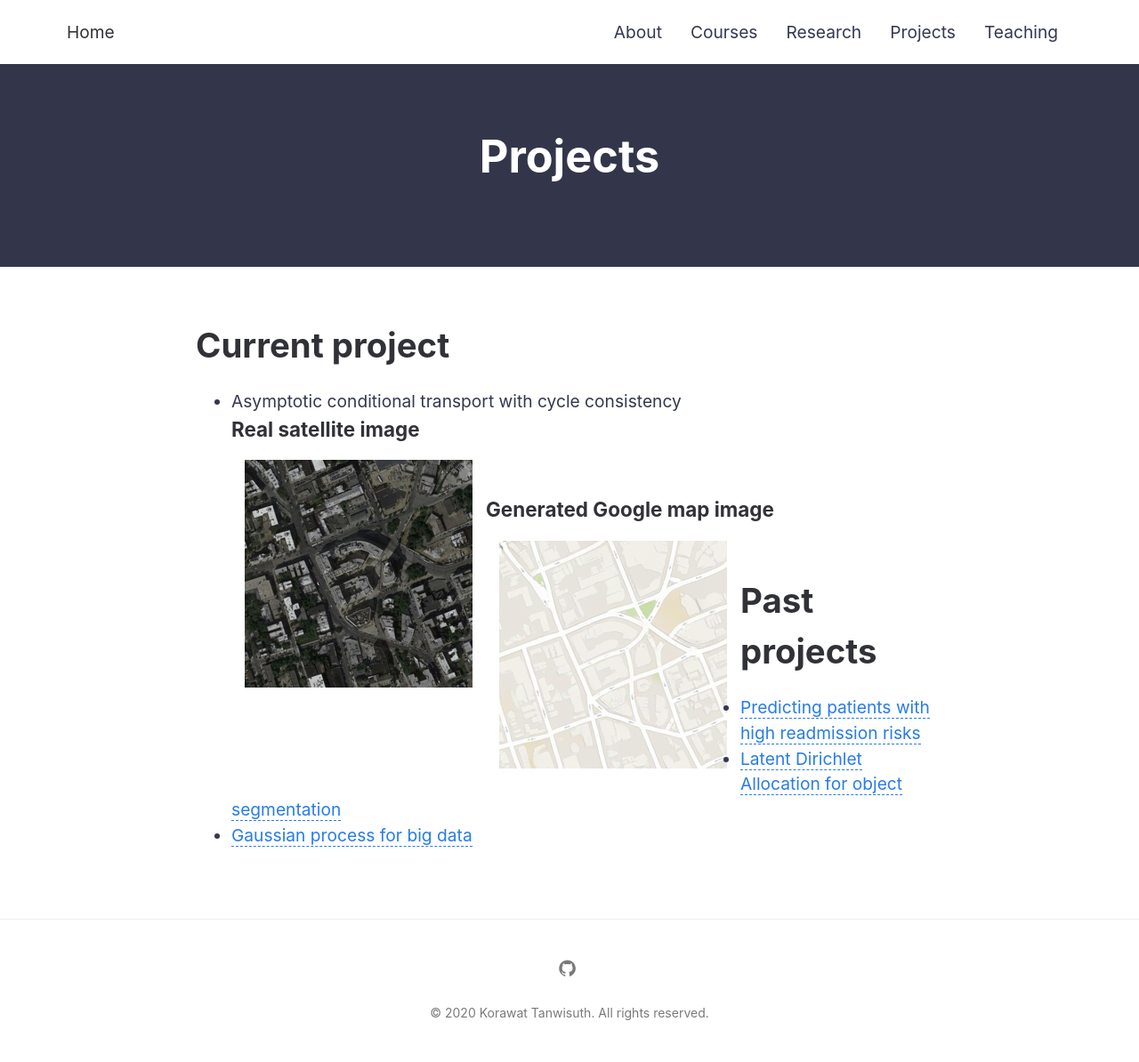
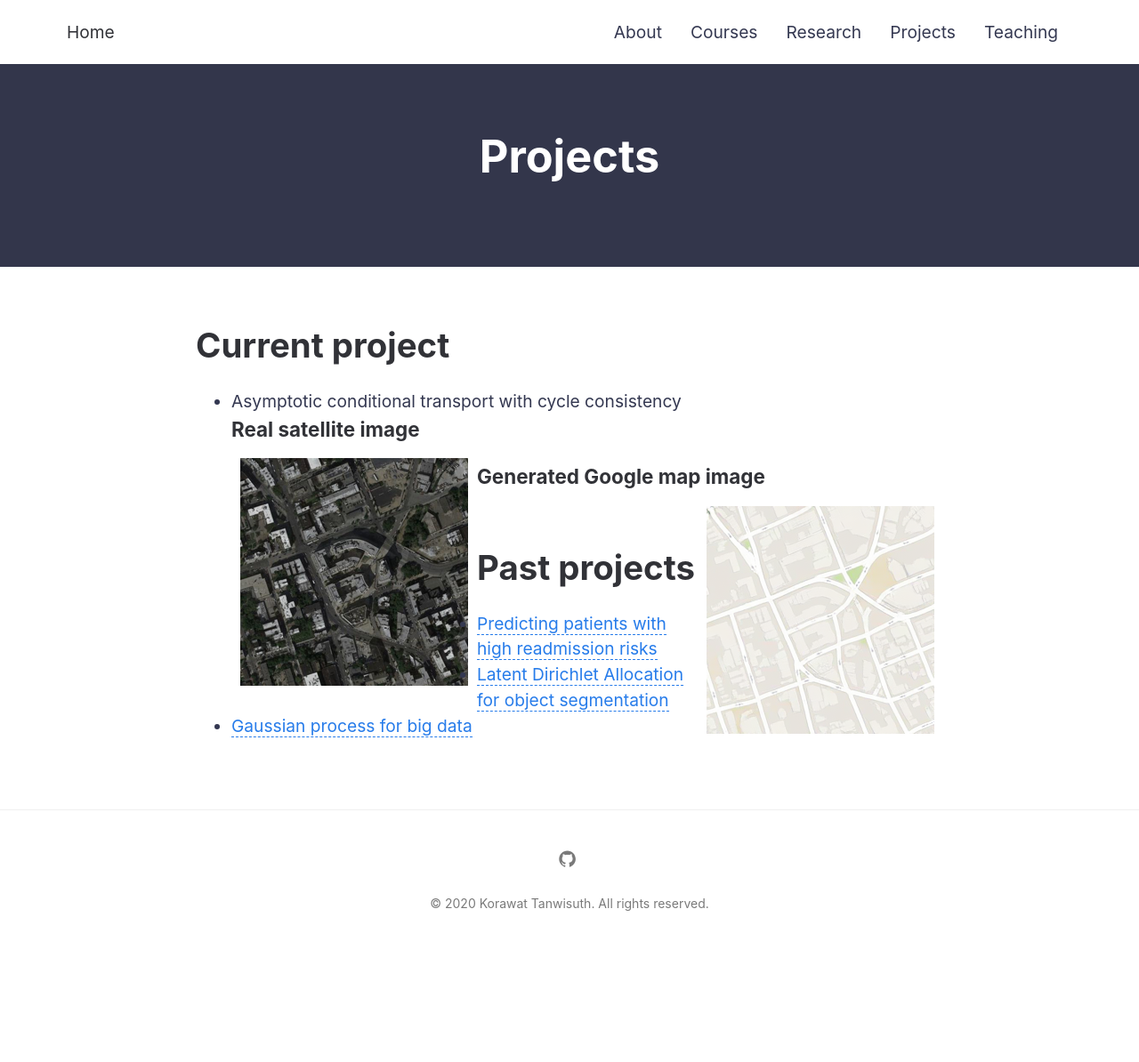
Before and after one commit to korawat-tanwisuth/korawat-tanwisuth.github.io, a Jekyll site: the page built from projects.md, in a window 1280 px wide. Shown: the whole page at 89% size. Built offline with Jekyll 4.4.1, drawn with Linux system fonts in a browser that asks for light colours; after the commit the page ends 1071 px from its top, so only the background shows below that.

Commit message:
fix formatting

```diff
--- a/projects.md
+++ b/projects.md
@@ -7,10 +7,10 @@ permalink: /projects/
 # Current project
 - Asymptotic conditional transport with cycle consistency
 ### Real satellite image
-<img src="{{ site.baseurl }}/assets/img/posts/real.png" ALIGN="left" style="margin:10px 15px"/> <br/>
+<img src="{{ site.baseurl }}/assets/img/posts/real.png" ALIGN="left" style="margin:8px 10px"/>
 
 ### Generated Google map image
-<img src="{{ site.baseurl }}/assets/img/posts/fake.png" ALIGN="left" style="margin:10px 15px"/> <br/>
+<img src="{{ site.baseurl }}/assets/img/posts/fake.png" ALIGN="right" style="margin:8px 10px"/> <br/>
 
 # Past projects
 - [Predicting patients with high readmission risks]({{ site.baseurl }}/share/dell_med_poster.pdf)
```
